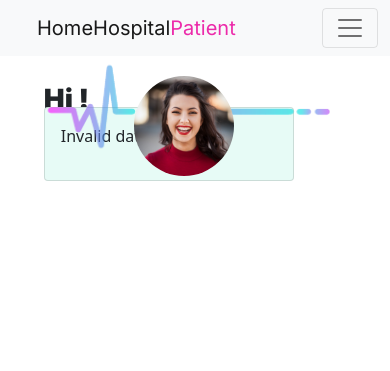
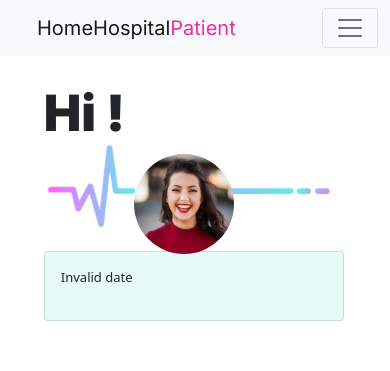
Before and after one commit to liamandaidan/HomeHospital, a React (Create React App) app in the folder HomeHospital-Frontend/hh-front/: page /home in a window 390 px wide. Shown: the top 371 px of the page. Built offline with nearby package versions, Linux system fonts and the light colour scheme; no server answers.

Commit message:
updated display size

```diff
--- a/HomeHospital-Frontend/hh-front/src/components/UserHomeDisplay.js
+++ b/HomeHospital-Frontend/hh-front/src/components/UserHomeDisplay.js
@@ -84,7 +84,7 @@ function UserHomeDisplay() {
                 <Image src={profile} className="user-profile-photo" fluid roundedCircle />
             </Col>
             <Col sm={{order: 3}} md={3} >
-              <span><h1>Hi {firstName}!</h1></span>
+                <h1>Hi {firstName}!</h1>
               <Card className="card-currentVisit">
                 <Card.Body>
                 {moment(date).format("dddd, MMMM Do YYYY")}
--- a/HomeHospital-Frontend/hh-front/src/styles/UserHomepage.css
+++ b/HomeHospital-Frontend/hh-front/src/styles/UserHomepage.css
@@ -1,4 +1,17 @@
 @import url("https://fonts.googleapis.com/css2?family=Inter:wght@900&display=swap");
+
+h1 {
+    position:absolute;
+    margin-top: 7%;
+    margin-left: 2%;
+    font-weight: bold;
+    font-family: "Inter", sans-serif;
+}
+
+.container-display {
+    height:450px;
+}
+
 
 
 .heartbeat-logo-1 {
@@ -19,6 +32,15 @@
 
 }
 
+.card-currentVisit {
+    position:absolute;
+    background-color: #E7FBF6;
+    width: 250px;
+    margin-top: 13%;
+    margin-left: 2%;
+}
+
+
 @media screen and (max-width: 992px) {
     .user-profile-photo {
         max-width: 100%;
@@ -27,30 +49,52 @@
         margin-left: 2%;
     }
 
-
+    .card-currentVisit {
+        position:absolute;
+        background-color: #E7FBF6;
+        width: 230px;
+        margin-top: 14%;
+        margin-left: 2%;
     }
 
-@media screen and (max-width: 600px) {
-    .user-profile-photo {
-        max-width: 100%;
-        height: 100px;
-        margin-top: 5%;
-        margin-left: 25%;
+    .container-display {
+        height:400px;
     }
 
 
 }
 
+@media screen and (max-width: 600px) {
+    .heartbeat-logo-1 {
+        z-index: -1;
+        opacity: 60%;
+        float: none;
+        margin-top: 25%;
+        /* padding: 20px; */
+    }
+
+    .user-profile-photo {
+        max-width: 100%;
+        height: 100px;
+        margin-top: 25%;
+        margin-left: 25%;
+    }
+    .card-currentVisit {
+        background-color: #E7FBF6;
+        width: 300px;;
+        margin-top: 50%;
+        font-size: small;
+    }
+
     h1 {
-    position:absolute;
+        font-size: 50px;
         margin-top: 7%;
         margin-left: 2%;
         font-weight: bold;
         font-family: "Inter", sans-serif;
     }
 
-.container-display {
-    height:500px;
+
 }
 
 
@@ -102,12 +146,3 @@ h1 {
 tr {
     height: 50px;
 }
-
-
-.card-currentVisit {
-    position:absolute;
-    background-color: #E7FBF6;
-    width: 250px;
-    margin-top: 13%;
-    margin-left: 2%;
-}
```
Lines whose indentation alone changed are shown as unchanged.
